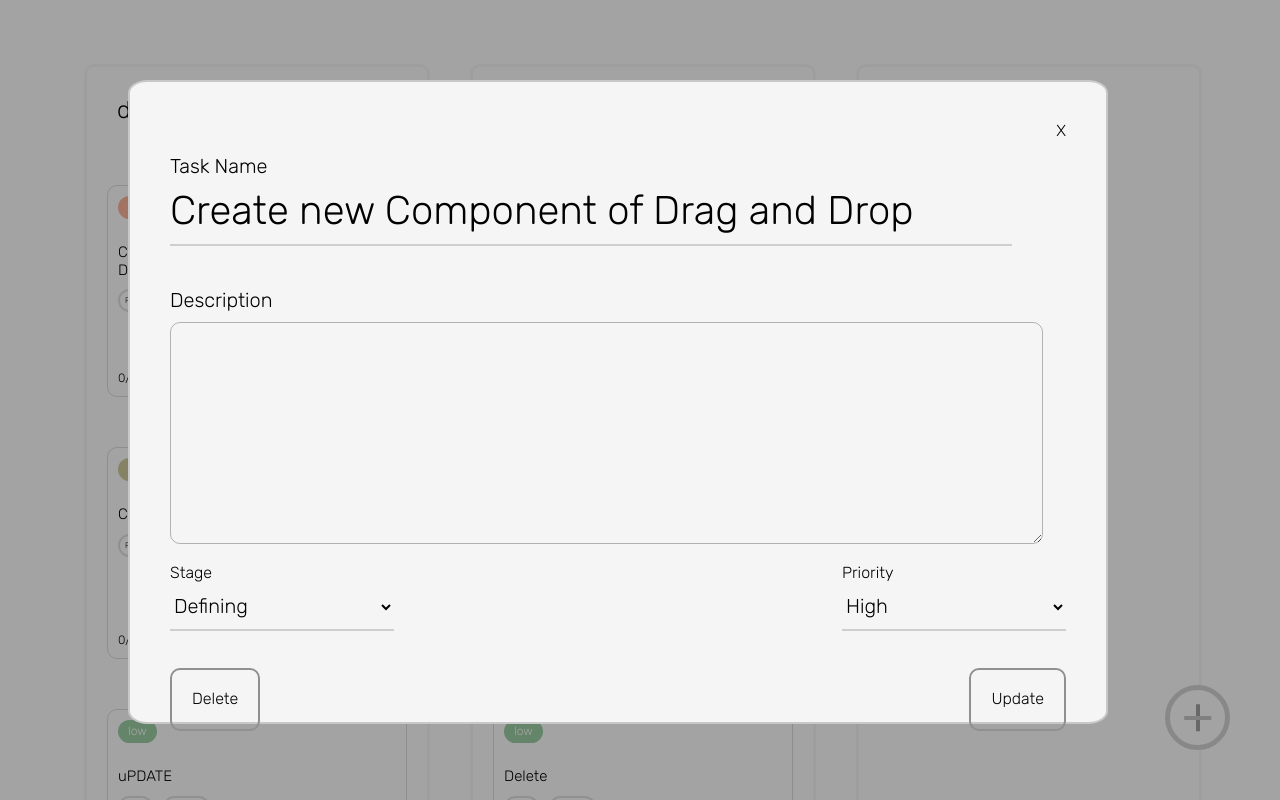
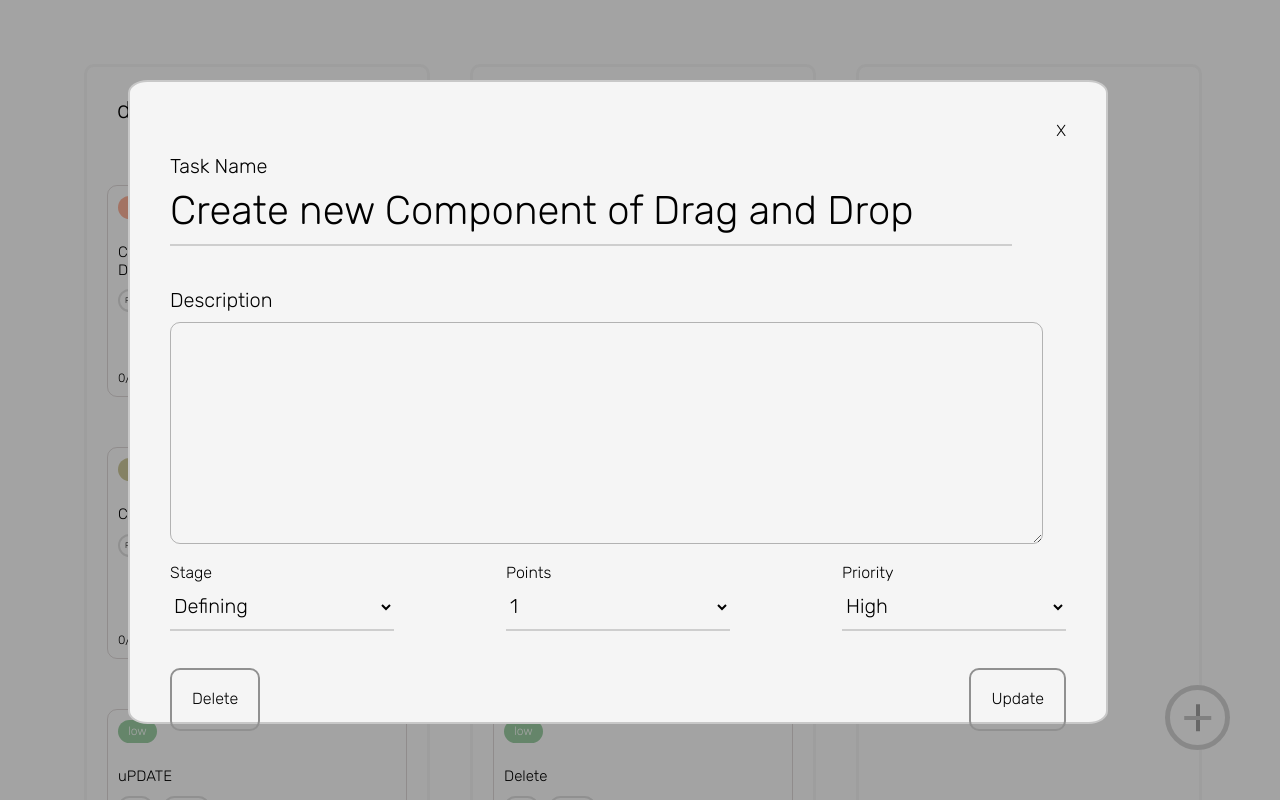
Before and after one commit to MrPloman/trello, a React (Vite) app: page / in a window 1280 px wide. Both pictures are taken after a click on the element 257 px from the left and 290 px from the top of the page. Shown: the top 800 px of the page. Built offline with nearby package versions, Linux system fonts and the light colour scheme.

Commit message:
points input created in form

```diff
--- a/src/components/modal/modal.tsx
+++ b/src/components/modal/modal.tsx
@@ -12,6 +12,7 @@ export const ModalComponent = () => {
         description: creationEditionState.task?.description,
         stage: creationEditionState.stage?.name,
         priority: creationEditionState.task?.priority,
+        points: creationEditionState.task?.points,
     });
     useEffect(() => {
         setFormTaskState({
@@ -21,13 +22,21 @@ export const ModalComponent = () => {
             priority: creationEditionState.task?.priority
                 ? creationEditionState.task?.priority
                 : undefined,
+            points: creationEditionState.task?.points
+                ? creationEditionState.task?.points
+                : undefined,
         });
     }, [creationEditionState]);
     const dispatch = useAppDispatch();
 
     const createTaskForm = (e: React.MouseEvent<unknown>) => {
         e.preventDefault();
-        if (formTaskState.name && formTaskState.priority && formTaskState.stage) {
+        if (
+            formTaskState.name &&
+            formTaskState.priority &&
+            formTaskState.stage &&
+            formTaskState.points
+        ) {
             const stage = StagesConfig.find((stage) => {
                 if (stage.name === formTaskState.stage) {
                     return stage;
@@ -41,6 +50,7 @@ export const ModalComponent = () => {
                             name: formTaskState.name,
                             description: formTaskState.description ? formTaskState.description : "",
                             priority: formTaskState.priority,
+                            points: formTaskState.points,
                             tags: [],
                         },
                         currentStage: stage,
@@ -65,6 +75,7 @@ export const ModalComponent = () => {
 
     const handleFormUpdate = (e: { target: { value: string; name: string } }) => {
         const { value, name } = e.target;
+        console.log(value, name);
         setFormTaskState((lastState) => ({
             ...lastState,
             [name]: value,
@@ -77,6 +88,7 @@ export const ModalComponent = () => {
             formTaskState.name &&
             formTaskState.priority &&
             formTaskState.stage &&
+            formTaskState.points &&
             creationEditionState.stage &&
             creationEditionState.task &&
             creationEditionState.currentPosition !== undefined
@@ -94,6 +106,7 @@ export const ModalComponent = () => {
                             name: formTaskState.name,
                             description: formTaskState.description ? formTaskState.description : "",
                             priority: formTaskState.priority,
+                            points: formTaskState.points,
                         },
                         origin: creationEditionState.stage,
                         destination: stage,
@@ -106,7 +119,13 @@ export const ModalComponent = () => {
         }
     };
     const cancelForm = () => {
-        setFormTaskState({ name: "", description: "", stage: "", priority: undefined });
+        setFormTaskState({
+            name: "",
+            description: "",
+            stage: "",
+            priority: undefined,
+            points: undefined,
+        });
         dispatch(cancelCreationEdition());
     };
 
@@ -174,6 +193,28 @@ export const ModalComponent = () => {
                                         </select>
                                     </div>
                                     <div className="selector">
+                                        <label htmlFor="points">Points</label>
+                                        <select
+                                            name="points"
+                                            id="pointsSelector"
+                                            value={formTaskState.points}
+                                            onChange={handleFormUpdate}
+                                        >
+                                            <option value="">Select an option</option>
+                                            <option value="0.5">0.5</option>
+                                            <option value="1">1</option>
+                                            <option value="2">2</option>
+                                            <option value="3">3</option>
+                                            <option value="5">5</option>
+                                            <option value="8">8</option>
+                                            <option value="13">13</option>
+                                            <option value="21">21</option>
+                                            <option value="34">34</option>
+                                            <option value="55">55</option>
+                                            <option value="100">100</option>
+                                        </select>
+                                    </div>
+                                    <div className="selector">
                                         <label htmlFor="priority">Priority</label>
                                         <select
                                             name="priority"
--- a/src/config/stages.config.ts
+++ b/src/config/stages.config.ts
@@ -10,6 +10,7 @@ export const StagesConfig: StageModel[] = [
                 description: "",
                 priority: "high",
                 tags: ["React", "Frontend"],
+                points: 1,
                 users: ["Pol"],
             },
             {
@@ -17,6 +18,8 @@ export const StagesConfig: StageModel[] = [
                 name: "Create Other things",
                 description: "",
                 priority: "medium",
+                points: 1,
+
                 tags: ["React", "Frontend"],
             },
             {
@@ -24,6 +27,8 @@ export const StagesConfig: StageModel[] = [
                 name: "uPDATE",
                 description: "",
                 priority: "low",
+                points: 1,
+
                 tags: ["React", "Frontend"],
             },
         ],
@@ -36,6 +41,8 @@ export const StagesConfig: StageModel[] = [
                 name: "Remove",
                 description: "",
                 priority: "high",
+                points: 1,
+
                 tags: [],
             },
             {
@@ -43,6 +50,8 @@ export const StagesConfig: StageModel[] = [
                 name: "Select any problems",
                 description: "",
                 priority: "medium",
+                points: 1,
+
                 tags: ["React", "Frontend"],
             },
             {
@@ -50,6 +59,8 @@ export const StagesConfig: StageModel[] = [
                 name: "Delete",
                 description: "",
                 priority: "low",
+                points: 1,
+
                 tags: ["React", "Frontend"],
             },
         ],
--- a/src/models/task.model.ts
+++ b/src/models/task.model.ts
@@ -1,3 +1,4 @@
+import { Points } from "../types/points.types";
 import { Priority } from "../types/priority.types";
 
 export class TaskModel {
@@ -6,6 +7,7 @@ export class TaskModel {
     public description: string;
     public tags: string[];
     public priority: Priority;
+    public points: Points;
     public users?: string[];
     public checkList?: string[];
     public attachedFiles?: string[];
@@ -14,6 +16,7 @@ export class TaskModel {
         name: string,
         description: string,
         tags: string[],
+        points: Points,
         priority: Priority,
         users?: string[],
         checklist?: string[],
@@ -24,6 +27,7 @@ export class TaskModel {
         this.description = description;
         this.priority = priority;
         this.users = users;
+        this.points = points;
         this.tags = tags;
         this.checkList = checklist;
         this.attachedFiles = attachedFiles;
--- /dev/null
+++ b/src/types/points.types.ts
@@ -0,0 +1 @@
+export type Points = 0.5 | 1 | 2 | 3 | 5 | 8 | 13 | 21 | 34 | 55 | 100;
```
